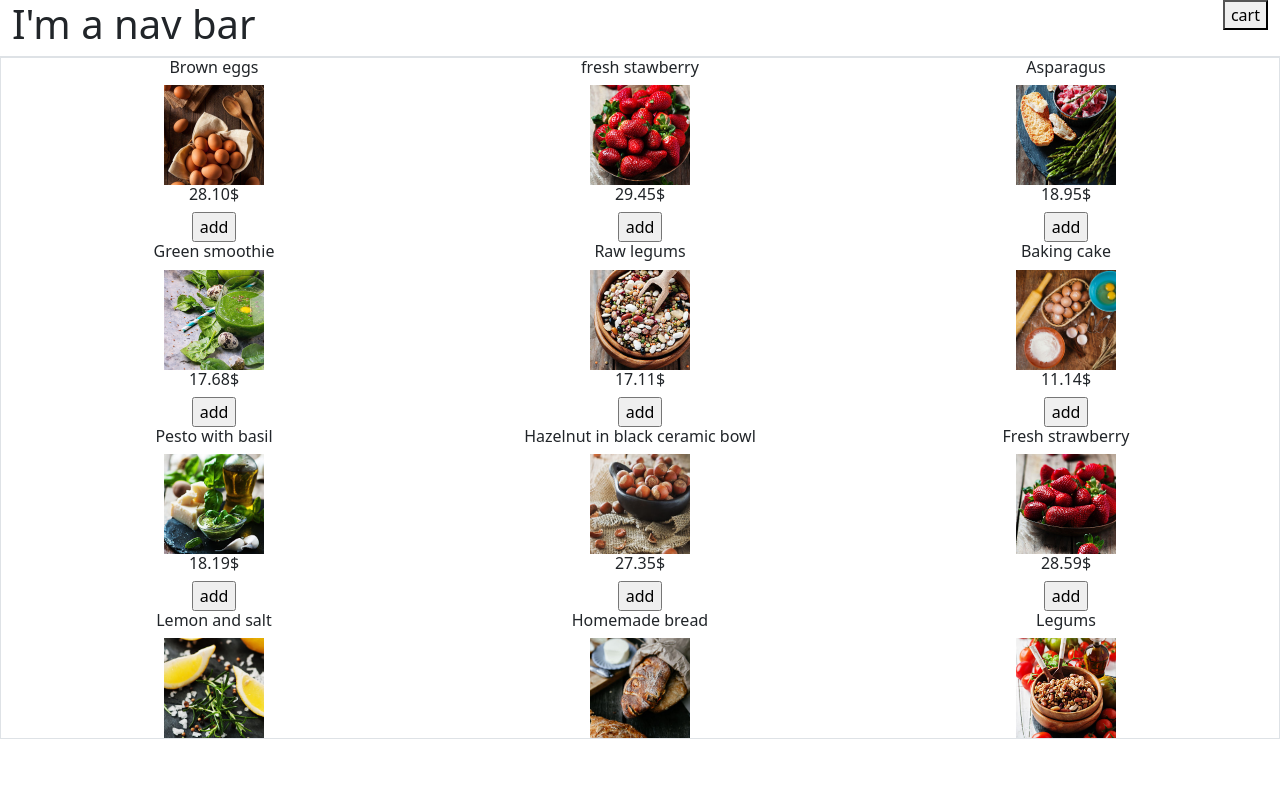
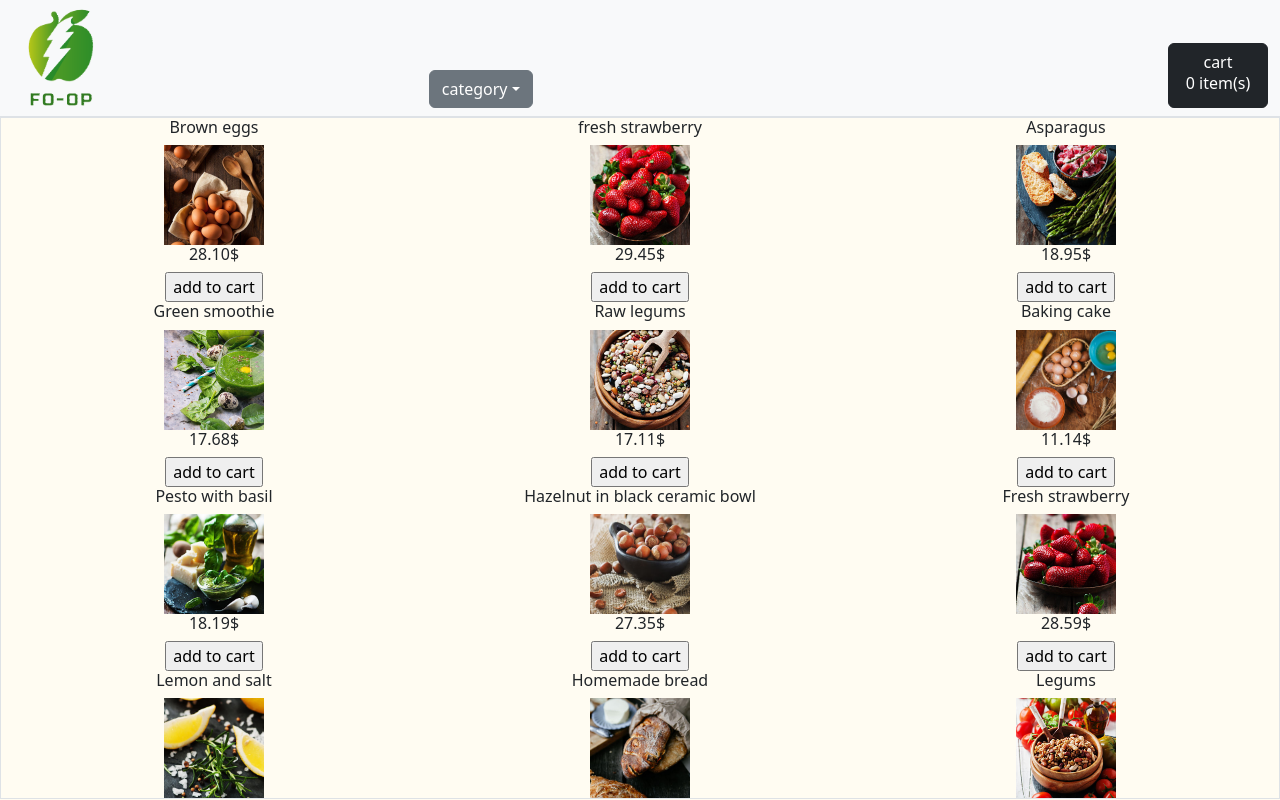
Before and after one commit to zach-dubroc/grocery_site, a React (Create React App) app: page / in a window 1280 px wide. Built offline with nearby package versions, Linux system fonts and the light colour scheme; the HTML template or start-up script is replaced by a standard one.

Commit message:
added filter component, started styling

```diff
--- a/public/index.html
+++ b/public/index.html
@@ -3,6 +3,7 @@
 <head>
     <link rel="stylesheet" href="https://cdn.jsdelivr.net/npm/bootstrap@5.3.2/dist/css/bootstrap.min.css">
     <link rel="stylesheet" href="style.css">
+    <script src="https://cdn.jsdelivr.net/npm/bootstrap@5.3.3/dist/js/bootstrap.bundle.min.js" integrity="sha384-YvpcrYf0tY3lHB60NNkmXc5s9fDVZLESaAA55NDzOxhy9GkcIdslK1eN7N6jIeHz" crossorigin="anonymous"></script>
 
     <meta charset="UTF-8">
     <meta name="viewport" content="width=device-width, initial-scale=1.0">
--- a/public/style.css
+++ b/public/style.css
@@ -1,8 +1,19 @@
+/* https://coolors.co/palette/ede0d4-e6ccb2-ddb892-b08968-7f5539-9c6644 */
 
+body{
+    background-color: #fffcf2;
+}
+.header{
+    background-color: #e9d8a6;
+}
 
 .menu{
     max-height:85vh;
     max-width: 100vw;
+}
+.cart{
+    /* border: 1px solid tomato; */
+    height: 85vh;
 
 }
 img{
@@ -11,18 +22,7 @@ img{
     height: 100px;
 }
 
-.cart{
-    /* border: 1px solid tomato; */
-    height: 85vh;
-
+.btn{
+    min-width: 100px;
+    min-height: 0;
 }
-
-.total{
-    /* border: 1px solid tomato; */
-
-}
-
-.btn{
-    min-width: none;
-    min-height: none;
-}
--- a/src/App.jsx
+++ b/src/App.jsx
@@ -2,23 +2,38 @@ import React from "react";
 import NavBar from "./components/Header";
 import GroceryMenu from "./components/GroceryMenu";
 import Cart from "./components/Cart";
+import GroceryData from "./components/GroceryData";
+import SearchFilter from "./components/SearchFilter";
 
 //TODO
-//navbar, show item count, get filter types
-
+//add subtotal into checkout
 function App() {
+  const [items, setItems] = React.useState(GroceryData);
   const [cartItems, setCartItems] = React.useState([]);
   const [clear, setClear] = React.useState(false);
   const [showCart, setShowCart] = React.useState(false);
+  const menuItems = [...new Set(GroceryData.map((x) => x.type))];
+
+  const filterItems = (category) => {
+    const newItems = GroceryData.filter((newVal) => newVal.type === category);
+    setItems(newItems);
+
+    console.log(menuItems);
+  };
 
   return (
     <div className="container-fluid">
       <div className="row">
         <div className="col-sm-12">
-          <NavBar showCart={showCart} show={setShowCart} />
-        </div>
-        <div className={showCart ? "col-sm-8" : "col-sm-12"}>
-          <GroceryMenu addItems={setCartItems} />
+          <NavBar
+            count={cartItems.length}
+            showCart={showCart}
+            show={setShowCart}
+            menuItems={menuItems}
+            filterItems={filterItems}
+            setItems={setItems}
+            filterLabel={menuItems}
+          />
         </div>
         <div className={showCart ? "col-sm-4" : "collapse"}>
           <Cart
@@ -28,6 +43,14 @@ function App() {
             clearList={setClear}
           />
         </div>
+
+        <div className={showCart ? "col-sm-8 border" : "col-sm-12 border-top"}>
+          <GroceryMenu
+            count={cartItems.length}
+            items={items}
+            addItems={setCartItems}
+          />
+        </div>
       </div>
     </div>
   );
--- a/src/components/Cart.js
+++ b/src/components/Cart.js
@@ -2,7 +2,7 @@ import React from "react";
 import CartList from "./CartList";
 import Total from "./Total";
 import Checkout from "./Checkout";
-
+//change message, display items better, set subtotal and send it to total component
 function Cart(props) {
   let itemCount = 0;
   let total = 0;
@@ -26,8 +26,8 @@ function Cart(props) {
         <h5>{itemCount == 0 ? "is empty:(" : ""}</h5>
       </div>
       <div className="row total align-items-center text-center">
-        <h5>{itemCount > 0 ? `${itemCount} item(s)` : ""}</h5>
         <Total total={total} clear={props.clear} />
+
         <Checkout
           clearList={props.clearList}
           clear={props.clear}
--- a/src/components/Checkout.js
+++ b/src/components/Checkout.js
@@ -1,15 +1,14 @@
 import React from "react";
-
+//comment
 const Checkout = (props) => {
   const handleClick = () => {
     props.clearList((prev) => !prev);
-    // console.log(clear);
+    props.resetItems((prev) => []);
   };
 
   const handleNewOrder = () => {
+    props.clearList((prev) => !prev);
     props.resetItems((prev) => []);
-
-    props.clearList((prev) => !prev);
   };
 
   return (
@@ -17,7 +16,7 @@ const Checkout = (props) => {
       <input
         className={`${
           props.clear ? "collapse" : "visible"
-        } btn btn-primary btn-sm`}
+        } btn-dark btn p-2 m-1 px-1`}
         type="button"
         value="checkout"
         onClick={handleClick}
@@ -26,9 +25,9 @@ const Checkout = (props) => {
       <input
         className={`${
           !props.clear ? "collapse" : "visible"
-        } btn btn-primary btn-sm`}
+        } btn-dark btn p-2 m-1 px-1`}
         type="button"
-        value="new order?"
+        value="keep shopping"
         onClick={handleNewOrder}
       />
     </div>
--- a/src/components/GroceryData.js
+++ b/src/components/GroceryData.js
@@ -10,7 +10,7 @@ export default [
     rating: 4,
   },
   {
-    title: "fresh stawberry",
+    title: "fresh strawberry",
     type: "fruit",
     description: "Sweet fresh stawberry on the wooden table",
     filename: "1.jpg",
--- a/src/components/GroceryItem.js
+++ b/src/components/GroceryItem.js
@@ -1,5 +1,5 @@
 import React from "react";
-
+//redo
 function groceryItem({ price, title, img, handleItem }) {
   //take in props for each grocery item card
   let item = { price, title, img, handleItem };
@@ -15,7 +15,11 @@ function groceryItem({ price, title, img, handleItem }) {
       <h6>{price.toFixed(2)}$</h6>
       {/* set onClick to call function inside of props
       which comes from main app component, down to menu component, then to here */}
-      <input type="button" value={"add"} onClick={() => handleItem(item)} />
+      <input
+        type="button"
+        value={`add to cart`}
+        onClick={() => handleItem(item)}
+      />
     </div>
   );
 }
--- a/src/components/GroceryMenu.js
+++ b/src/components/GroceryMenu.js
@@ -1,12 +1,11 @@
 import React from "react";
 import GroceryItem from "./GroceryItem";
-import GroceryData from "./GroceryData";
+//redo
+function GroceryMenu(props) {
+  let counter = 0;
 
-function GroceryMenu(props) {
-  //adds data containing gorovet item info to new array to be used in cart state
   const adItems = (data) => {
     props.addItems((prev) => [...prev, data]);
-    //console.log(data);
   };
 
   return (
@@ -14,9 +13,10 @@ function GroceryMenu(props) {
       <div className="col-sm-12 border">
         <div className="overflow-auto row menu">
           {/* map over grocery data, send props to grocery items component */}
-          {GroceryData.map((y) => {
+          {props.items.map((y) => {
             return (
               <GroceryItem
+                key={Math.random()}
                 title={y.title}
                 price={y.price}
                 img={y.filename}
--- a/src/components/Header.js
+++ b/src/components/Header.js
@@ -1,5 +1,7 @@
 import React from "react";
-
+import Logo from "./images/foopLogo.png";
+import SearchFilter from "./SearchFilter";
+//check responsives
 function NavBar(props) {
   const handleClick = () => {
     props.show((prev) => !prev);
@@ -7,13 +9,28 @@ function NavBar(props) {
   };
 
   return (
-    <div className="row d-flex border-bottom">
-      <div className="col-sm-4">
-        <h1>I'm a nav bar</h1>
-      </div>
-      <div className="col-sm-8 text-end">
-        <button onClick={handleClick}>cart</button>
-      </div>
+    <div className="row d-flex header">
+      <nav class="navbar bg-light">
+        <div class="container-fluid">
+          <img src={Logo} />
+
+          <div className="col-sm-4 align-self-end">
+            <SearchFilter
+              menuItems={props.menuItems}
+              filterItems={props.filterItems}
+              setItems={props.setItems}
+              filterLabel={props.menuItems}
+            />
+          </div>
+
+          <div className="col-sm-4 align-self-end text-end">
+            <button className="btn-dark btn" onClick={handleClick}>
+              cart
+              <h6>{props.count} item(s)</h6>
+            </button>
+          </div>
+        </div>
+      </nav>
     </div>
   );
 }
--- /dev/null
+++ b/src/components/SearchFilter.js
@@ -0,0 +1,52 @@
+import React from "react";
+import GroceryData from "./GroceryData";
+//redo
+function SearchFilter({ menuItems, filterItems, setItems, filterLabel }) {
+  const [label, setLabel] = React.useState("category");
+  return (
+    <div className="row">
+      <div className="col-sm-12"></div>
+      <div className="d-flex justify-content-center">
+        <div class="dropdown">
+          <button
+            class="btn btn-secondary dropdown-toggle"
+            type="button"
+            id="dropdownMenuButton1"
+            data-bs-toggle="dropdown"
+            aria-expanded="false"
+          >
+            {label}
+          </button>
+          <ul class="dropdown-menu" aria-labelledby="dropdownMenuButton1">
+            <button
+              class="dropdown-item"
+              href="#"
+              onClick={() => {
+                setLabel((prev) => "all");
+                setItems(GroceryData);
+              }}
+              className="btn-dark btn p-2 m-1"
+            >
+              all
+            </button>
+            {menuItems.map((val) => (
+              <button
+                class="dropdown-item"
+                href="#"
+                onClick={() => {
+                  setLabel((prev) => val);
+                  filterItems(val);
+                }}
+                className="btn-dark btn p-2 m-1 px-1"
+              >
+                {val}
+              </button>
+            ))}
+          </ul>
+        </div>
+      </div>
+    </div>
+  );
+}
+
+export default SearchFilter;
--- a/src/components/Total.js
+++ b/src/components/Total.js
@@ -1,6 +1,8 @@
 import React from "react";
-
+//add subtotal
 function Total(props) {
+  //change to be subtotal and total
+  //total = total * .07
   let msg = "";
   props.clear
     ? (msg = "ty for shopping!")
```
Also changed, not shown: src/components/images/foopLogo.png (added).
